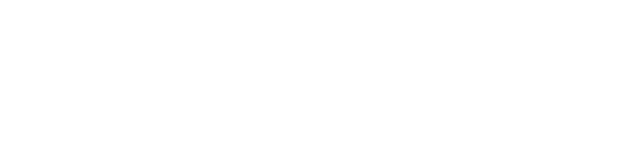
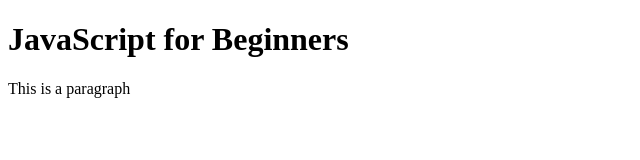
Before and after one commit to MarcinnSak/javascript_the-net-ninja, a plain HTML site: page index.html in a window 1280 px wide. Shown: the whole page, without its empty margins (0-640 px from the left). Drawn offline with Linux system fonts and the light colour scheme.

Commit message:
linking js file

```diff
--- a/index.html
+++ b/index.html
@@ -6,5 +6,11 @@
 </head>
 <body>
 
+    <h1>JavaScript for Beginners</h1>
+    <di>
+        <p>This is a paragraph</p>
+    </di>
+
+    <script src="test.js"></script>
 </body>
 </html>
--- /dev/null
+++ b/test.js
@@ -0,0 +1 @@
+alert("Hello world!")
```
